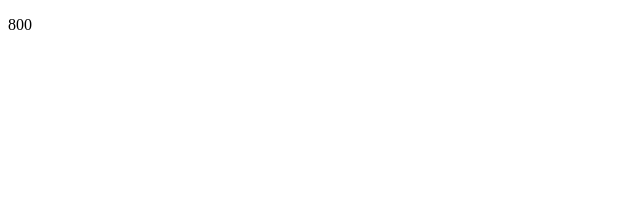
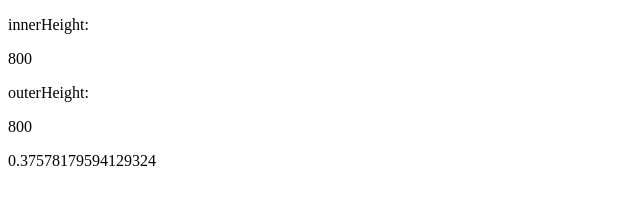
Before and after one commit to GustLSant/LandingPage-PsicologiaAntirracista, a plain HTML site: page testeH.html in a window 1280 px wide. Shown: the whole page, without its empty margins (0-640 px from the left). Drawn offline with Linux system fonts and the light colour scheme.

Commit message:
adicao outerH

```diff
--- a/script-teste-H.js
+++ b/script-teste-H.js
@@ -1,8 +1,10 @@
-document.getElementById('p').textContent = window.innerHeight
+document.getElementById('innerH').textContent = window.innerHeight
 
 printarAltura()
 
 async function printarAltura(){
-    document.getElementById('p').textContent = window.innerHeight
+    document.getElementById('innerH').textContent = window.innerHeight
+    document.getElementById('outerH').textContent = window.outerHeight
+    document.getElementById('contador').textContent = Math.random()
     setTimeout(printarAltura, 500)
 }
--- a/testeH.html
+++ b/testeH.html
@@ -6,7 +6,13 @@
     <title>Document</title>
 </head>
 <body>
-    <p id="p"></p>
+    <p>innerHeight:</p>
+    <p id="innerH"></p>
+
+    <p>outerHeight:</p>
+    <p id="outerH"></p>
+
+    <p id="contador"></p>
     <script src="script-teste-H.js" defer></script>
 </body>
 </html>
```
